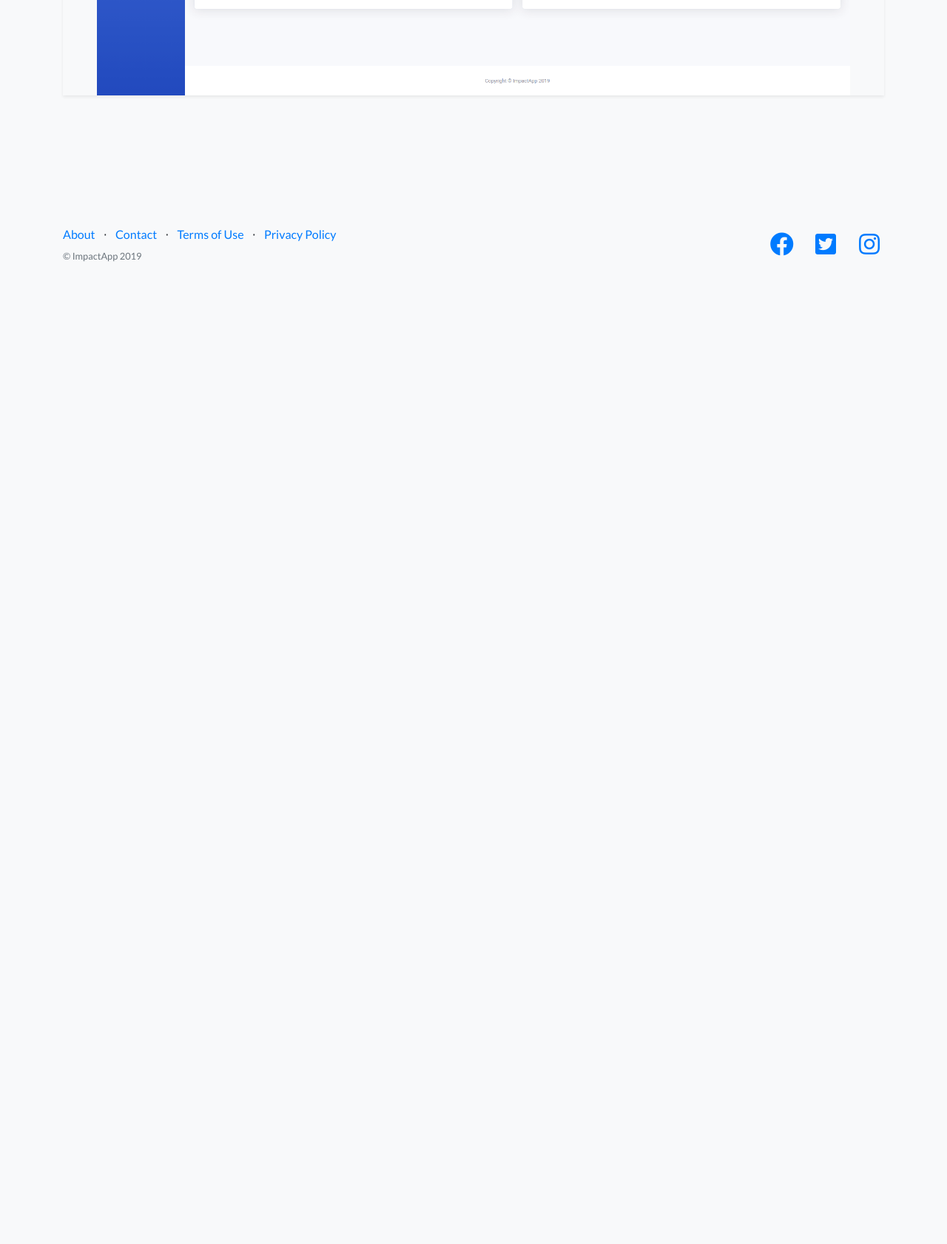
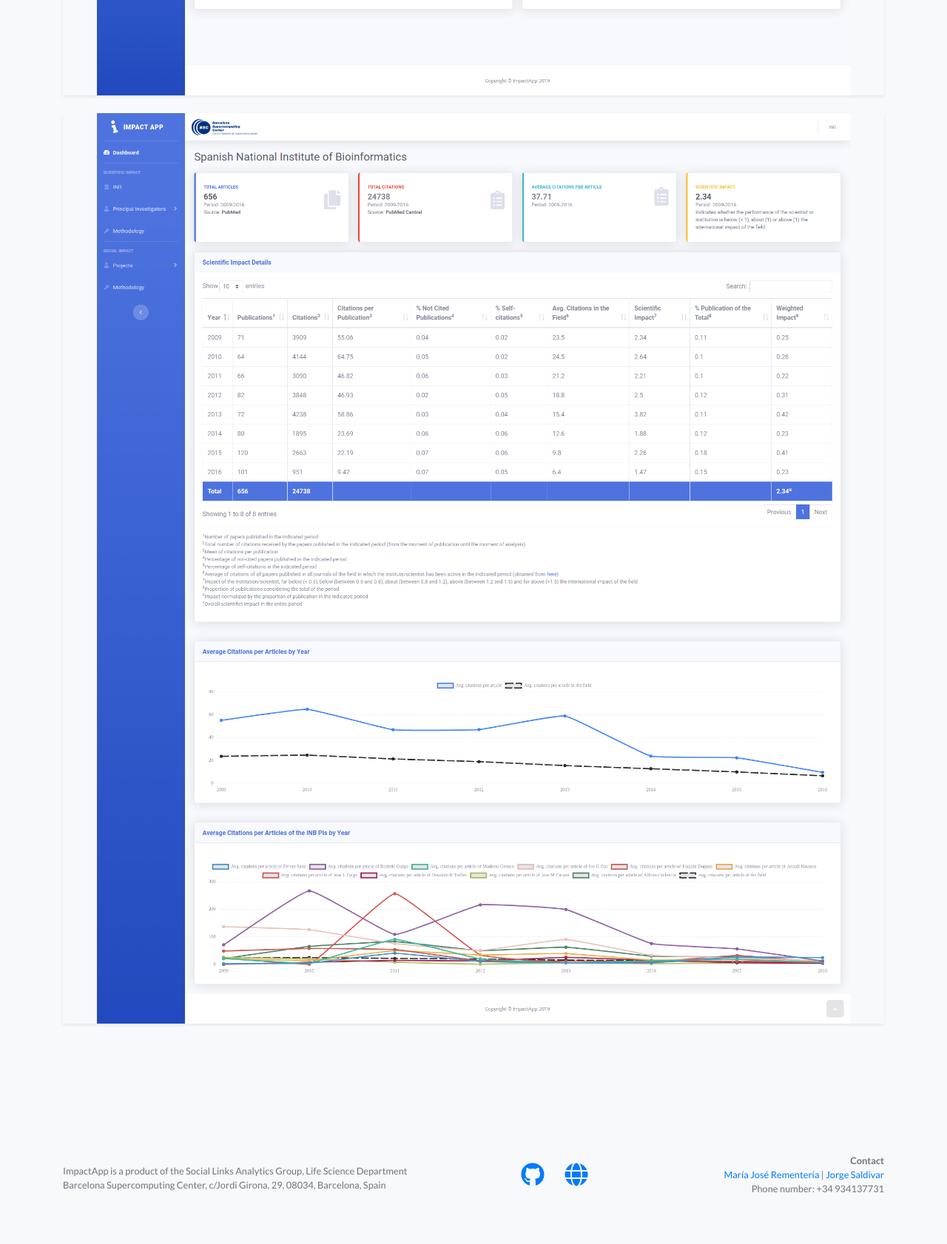
Before and after one commit to social-link-analytics-group-bsc/impact-app, a Django app: template backend/templates/home.html in a window 1280 px wide. Shown: the part 1693-3375 px from the top of the page at 74% size. Before the commit the page ends 2047 px from the top, so only its background shows below. Run offline with Django 3.2, Linux system fonts and the light colour scheme; the template is opened without the code that fills it, so the values that code supplies are empty; some libraries are stand-ins or nearby versions.

Commit message:
Update home page with contact information and an additional screenshot

```diff
--- a/backend/templates/home.html
+++ b/backend/templates/home.html
@@ -84,6 +84,14 @@
                 </div>
             </div>
         </div>
+        <br>
+        <div class="row">
+            <div class="col-lg-12">
+                <div class="mx-auto mb-5 mb-lg-0 shadow-sm">
+                    <img class="" src="{% static 'img/dashboard_inb.png' %}" alt="" width="1018"/>
+                </div>
+            </div>
+        </div>
     </div>
 </section>
 <!-- Footer -->
@@ -92,7 +100,7 @@
         <div class="row">
             <div class="col-lg-6 h-100 text-center text-lg-left my-auto">
                 <ul class="list-inline mb-2">
-                    <li class="list-inline-item">
+                    <!-- <li class="list-inline-item">
                         <a href="#">About</a>
                     </li>
                     <li class="list-inline-item">&sdot;</li>
@@ -106,28 +114,34 @@
                     <li class="list-inline-item">&sdot;</li>
                     <li class="list-inline-item">
                         <a href="#">Privacy Policy</a>
-                    </li>
+                    </li>-->
                 </ul>
-            <p class="text-muted small mb-4 mb-lg-0">&copy; ImpactApp 2019</p>
+            <p class="text-muted small mb-4 mb-lg-0">ImpactApp is a product of the Social Links Analytics Group, Life Science Department</p>
+            <p class="text-muted small mb-4 mb-lg-0">Barcelona Supercomputing Center, c/Jordi Girona, 29, 08034, Barcelona, Spain</p>
             </div>
-            <div class="col-lg-6 h-100 text-center text-lg-right my-auto">
+            <div class="col-lg-2 h-100 text-center text-lg-right my-auto">
                 <ul class="list-inline mb-0">
                     <li class="list-inline-item mr-3">
-                        <a href="#">
-                            <i class="fab fa-facebook fa-2x fa-fw"></i>
+                        <a href="https://github.com/social-link-analytics-group-bsc/impact-app" target="_blank">
+                            <i class="fab fa-github fa-2x fa-fw"></i>
                         </a>
                     </li>
                     <li class="list-inline-item mr-3">
-                        <a href="#">
-                            <i class="fab fa-twitter-square fa-2x fa-fw"></i>
+                        <a href="https://www.bsc.es/discover-bsc/organisation/scientific-structure/social-and-media-impact-evaluation" target="_blank">
+                            <i class="fas fa-globe fa-2x fa-fw"></i>
                         </a>
                     </li>
-                    <li class="list-inline-item">
+                    <!-- <li class="list-inline-item">
                         <a href="#">
                             <i class="fab fa-instagram fa-2x fa-fw"></i>
                         </a>
-                    </li>
+                    </li>-->
                 </ul>
+            </div>
+            <div class="col-lg-4 h-100 text-center text-lg-right my-auto">
+                <p class="text-muted small mb-4 mb-lg-0"><b>Contact</b></p>
+                <p class="text-muted small mb-4 mb-lg-0"><a href="mailto:maria.rementeria@bsc.es" target="_top">María José Rementería</a> | <a href="mailto:jorge.saldivar@bsc.es" target="_top">Jorge Saldivar</a></p>
+                <p class="text-muted small mb-4 mb-lg-0">Phone number: +34 934137731</p>
             </div>
         </div>
     </div>
```
Also changed, not shown: backend/static/img/dashboard_inb.png (added).
